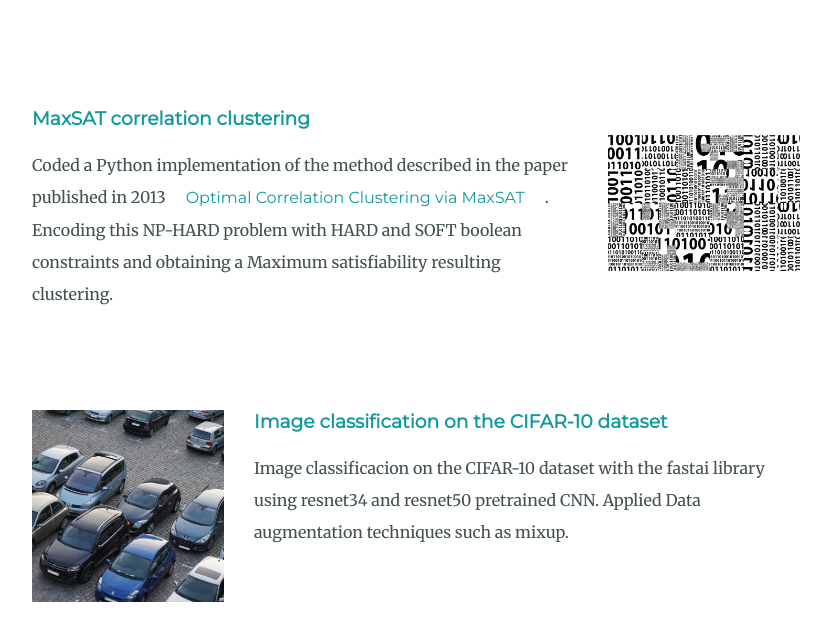
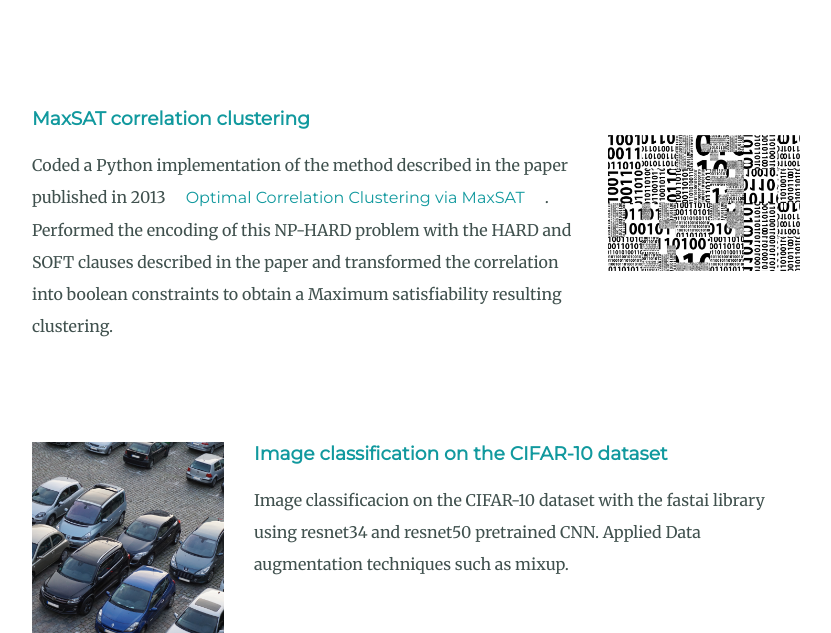
Before and after one commit to raizen74/Personal-Site, a Flask app: page / in a window 1280 px wide. Shown: the part 3292-3925 px from the top of the page, without its empty margins (224-1055 px from the left). Run offline with Flask 2, Linux system fonts and the light colour scheme.

Commit message:
Update maxsat.html

```diff
--- a/templates/index.html
+++ b/templates/index.html
@@ -111,7 +111,7 @@
 
           <h3>MaxSAT correlation clustering</h3>
           <p>
-            Coded a Python implementation of the method described in the paper published in 2013<a href="https://www.cs.helsinki.fi/u/mjarvisa/papers/berg-jarvisalo.icdmw13.pdf">Optimal Correlation Clustering via MaxSAT</a>. Encoding this NP-HARD problem with HARD and SOFT boolean constraints and obtaining a Maximum satisfiability resulting clustering.
+            Coded a Python implementation of the method described in the paper published in 2013<a href="https://www.cs.helsinki.fi/u/mjarvisa/papers/berg-jarvisalo.icdmw13.pdf">Optimal Correlation Clustering via MaxSAT</a>. Performed the encoding of this NP-HARD problem with the HARD and SOFT clauses described in the paper and transformed the correlation into boolean constraints to obtain a Maximum satisfiability resulting clustering.
           </p>
         </div>
         <div class="skill-row">
```
